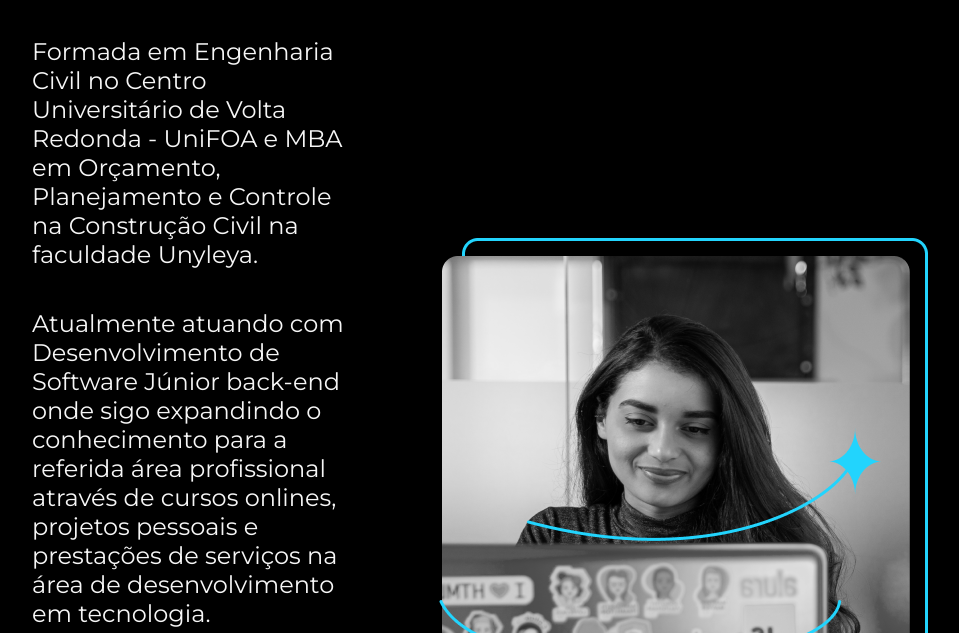
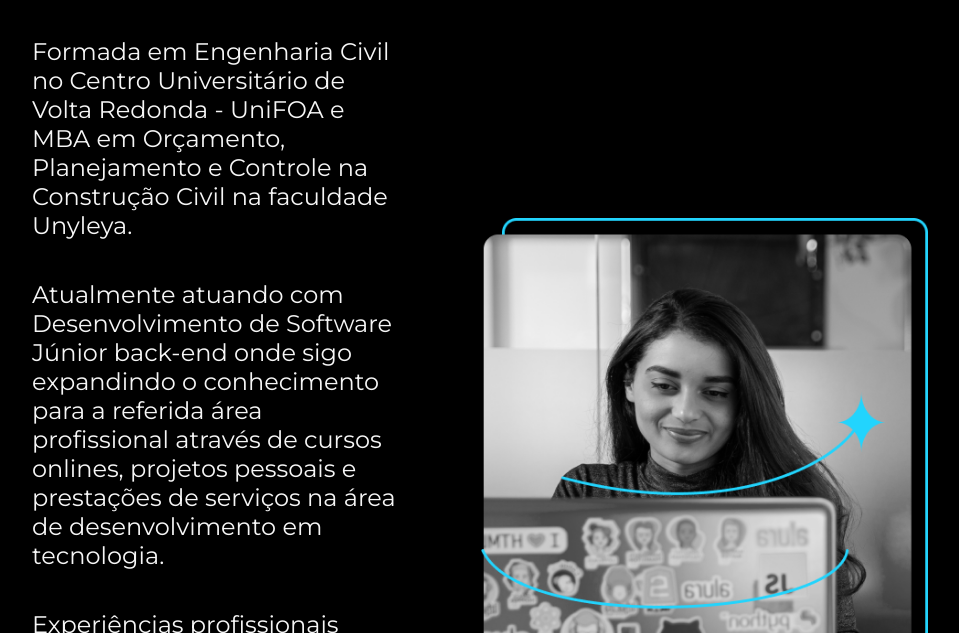
Before and after one commit to jessicatorchia/portifolio, a plain HTML site: page about.html in a window 1280 px wide. Shown: the part 167-800 px from the top of the page, without its empty margins (160-1119 px from the left). Drawn offline with nearby package versions, Linux system fonts and the light colour scheme.

Commit message:
Update about.html

```diff
--- a/about.html
+++ b/about.html
@@ -24,7 +24,7 @@
             <p class="apresentacao__conteudo__texto">Experiências profissionais anteriormente nas áreas: administrativa, imobiliária, setor público e monitoria.
                 Busco oportunidade profissional na área de desenvolvimento de software onde permita o meu crescimento intelectual, profissional e técnico, assim podendo contribuir com ela por muito tempo, à medida em que crescemos juntos.</p>
         </section>
-        <img src="foto.png" alt="foto da jessica">
+         <img class="apresentacao__imagem" src="foto.png" alt="foto da jessica">
     </main>
 
     <footer class="rodape">
```
